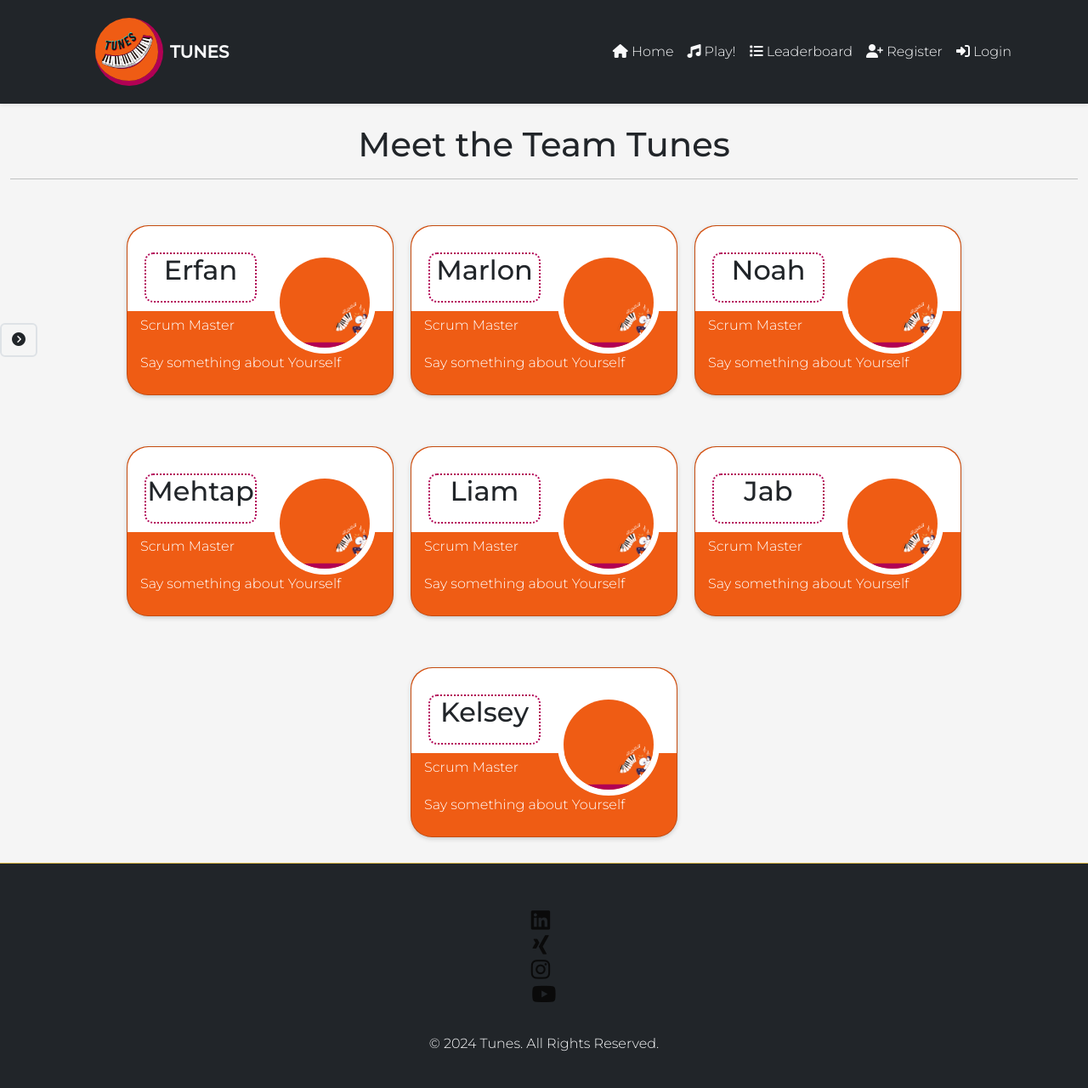
After one commit to ErfanNajimi/sep-2024-hackathon-team-2, a Django app: page /tunes/ in a window 1280 px wide. The commit adds this page. Shown: the whole page at 85% size. Run offline with Django 4.2, Linux system fonts and the light colour scheme; some libraries are stand-ins or nearby versions.

Commit message:
add initial team profiles

```diff
--- /dev/null
+++ b/piano/templates/piano/teamTunes.html
@@ -0,0 +1,111 @@
+{% extends "base.html" %} {% load static %} {% block content %}
+
+<!-- Add HTML Here -->
+<div class="container-fluid text-center mt-4">
+  <div>
+    <h1>Meet the Team Tunes</h1>
+    <hr>
+    <div class="card-container mt-4 row justify-content-center">
+      <div class="card col-xl-3 col-lg-5 col-md-5">
+        <div class="top">
+          <h2 class="name">Erfan</h2>
+          <img
+            class="circle-img"
+            src="{% static 'images/default-img.png' %}"
+            alt="avatar_img"
+          />
+        </div>
+        <div class="bottom">
+          <p class="info">Scrum Master</p>
+          <p class="info">Say something about Yourself</p>
+        </div>
+      </div>
+      <div class="card col-xl-3 col-lg-5 col-md-5">
+        <div class="top">
+          <h2 class="name">Marlon</h2>
+          <img
+            class="circle-img"
+            src="{% static 'images/default-img.png' %}"
+            alt="avatar_img"
+          />
+        </div>
+        <div class="bottom">
+          <p class="info">Scrum Master</p>
+          <p class="info">Say something about Yourself</p>
+        </div>
+      </div>
+      <div class="card col-xl-3 col-lg-5 col-md-5">
+        <div class="top">
+          <h2 class="name">Noah</h2>
+          <img
+            class="circle-img"
+            src="{% static 'images/default-img.png' %}"
+            alt="avatar_img"
+          />
+        </div>
+        <div class="bottom">
+          <p class="info">Scrum Master</p>
+          <p class="info">Say something about Yourself</p>
+        </div>
+      </div>
+      <div class="card col-xl-3 col-lg-5 col-md-5">
+        <div class="top">
+          <h2 class="name">Mehtap</h2>
+          <img
+            class="circle-img"
+            src="{% static 'images/default-img.png' %}"
+            alt="avatar_img"
+          />
+        </div>
+        <div class="bottom">
+          <p class="info">Scrum Master</p>
+          <p class="info">Say something about Yourself</p>
+        </div>
+      </div>
+      <div class="card col-xl-3 col-lg-5 col-md-5">
+        <div class="top">
+          <h2 class="name">Liam</h2>
+          <img
+            class="circle-img"
+            src="{% static 'images/default-img.png' %}"
+            alt="avatar_img"
+          />
+        </div>
+        <div class="bottom">
+          <p class="info">Scrum Master</p>
+          <p class="info">Say something about Yourself</p>
+        </div>
+      </div>
+      <div class="card col-xl-3 col-lg-5 col-md-5">
+        <div class="top">
+          <h2 class="name">Jab</h2>
+          <img
+            class="circle-img"
+            src="{% static 'images/default-img.png' %}"
+            alt="avatar_img"
+          />
+        </div>
+        <div class="bottom">
+          <p class="info">Scrum Master</p>
+          <p class="info">Say something about Yourself</p>
+        </div>
+      </div>
+      <div class="card col-xl-3 col-lg-5 col-md-5">
+        <div class="top">
+          <h2 class="name">Kelsey</h2>
+          <img
+            class="circle-img"
+            src="{% static 'images/default-img.png' %}"
+            alt="avatar_img"
+          />
+        </div>
+        <div class="bottom">
+          <p class="info">Scrum Master</p>
+          <p class="info">Say something about Yourself</p>
+        </div>
+      </div>
+    </div>
+  </div>
+</div>
+
+{% endblock %}
--- a/piano/urls.py
+++ b/piano/urls.py
@@ -9,4 +9,6 @@ urlpatterns = [
     path('stage1/', views.stage1, name='stage1'),
     path('stage2/', views.stage2, name='stage2'),
     path('stage3/', views.stage3, name='stage3'),
+    path('tunes/', views.tunes, name='tunes'),
+
 ]
--- a/piano/views.py
+++ b/piano/views.py
@@ -30,3 +30,6 @@ def leaderboard(request):
 
 def mobile(request):
     return  render(request, 'piano/mobile.html')
+
+def tunes(request):
+    return  render(request, 'piano/teamTunes.html')
--- a/static/css/style.css
+++ b/static/css/style.css
@@ -284,6 +284,68 @@ ul .black-key-nav {
     color: #b10054;
 }
 
+/* Team profiles */
+.card-container {
+    margin: 0 auto;
+    margin-top: -20px;
+    /* padding: 25px; */
+    /* max-width: 400px; */
+    /* min-width: 360px;  */
+    /* background-color: #dfe6e9;  */
+  }
+
+.card {
+    border-radius: 25px;
+    position: relative;
+    padding: 25px 15px;
+    background-color: #EF5C14;
+    margin: 30px 10px;
+    height: 200px;
+    box-shadow: 0 2px 5px #ccc;
+    text-align: left;
+  }
+
+  .top {
+    border-radius: 25px 25px 0 0;
+    height: 100px;
+    width: 100%;
+    background-color: #FFFF;
+    position: absolute;
+    top: 0;
+    left: 0;
+    display: flex;
+  }
+
+  .name {
+    font-size: 2em;
+    text-align: center;
+    flex: 1;
+    margin: 10% 20px 10px;
+    border: 2px dotted #b10054;
+    border-radius: 10px;
+
+  }
+
+  .card img {
+    margin: 30px 20px 0 0;
+  }
+
+  .circle-img {
+    border-radius: 50%;
+    border: 7px solid #fff;
+    width: 120px;
+    height: 120px;
+  }
+
+  .bottom {
+    margin-top: 60px;
+  }
+
+  .info {
+    margin: 20px 0;
+    color: #FFFF;
+  }
+
 /* Media Queries */
 
 /* Medium devices (tablets, 768px and up) */
```
Also changed, not shown: static/images/default-img.png (added).
